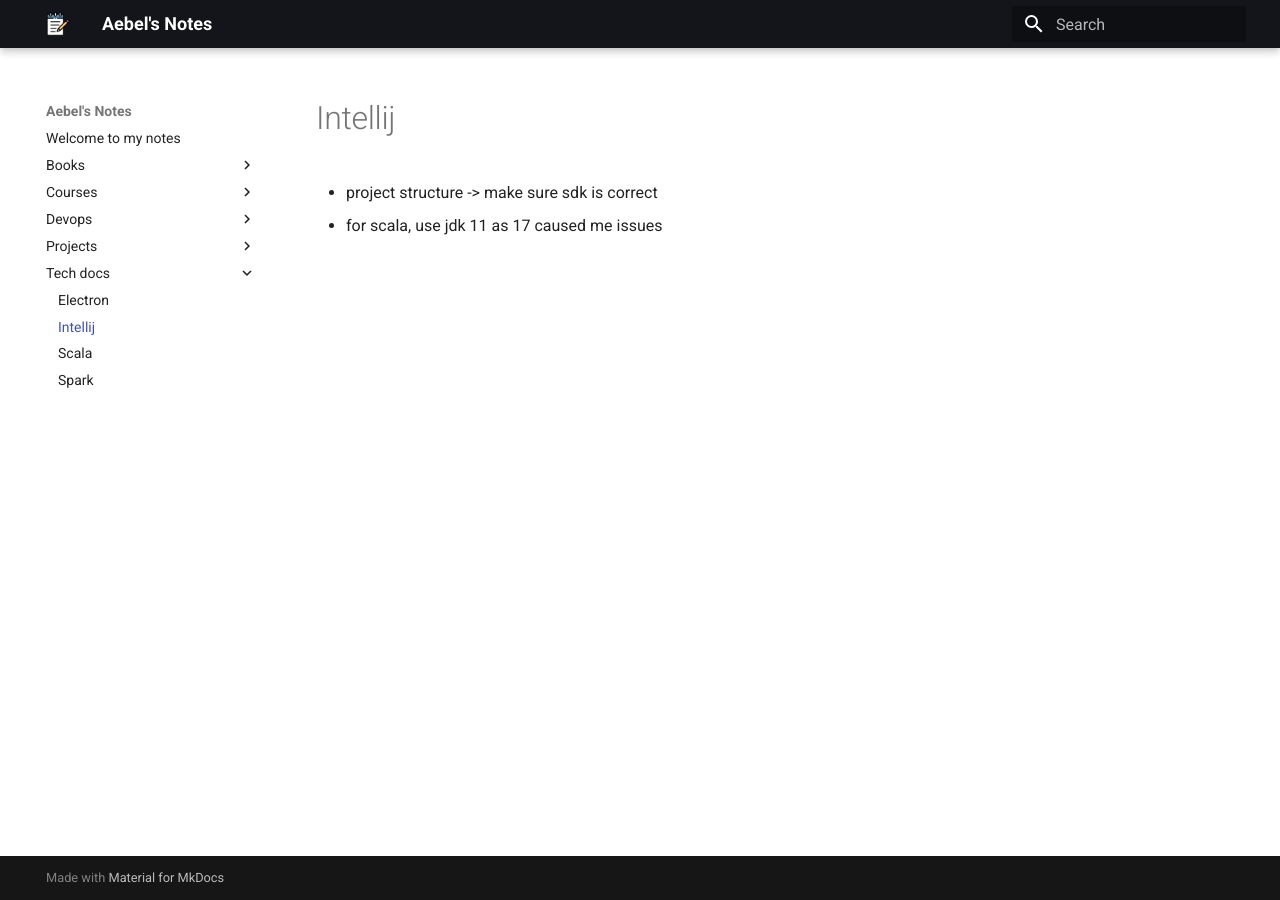
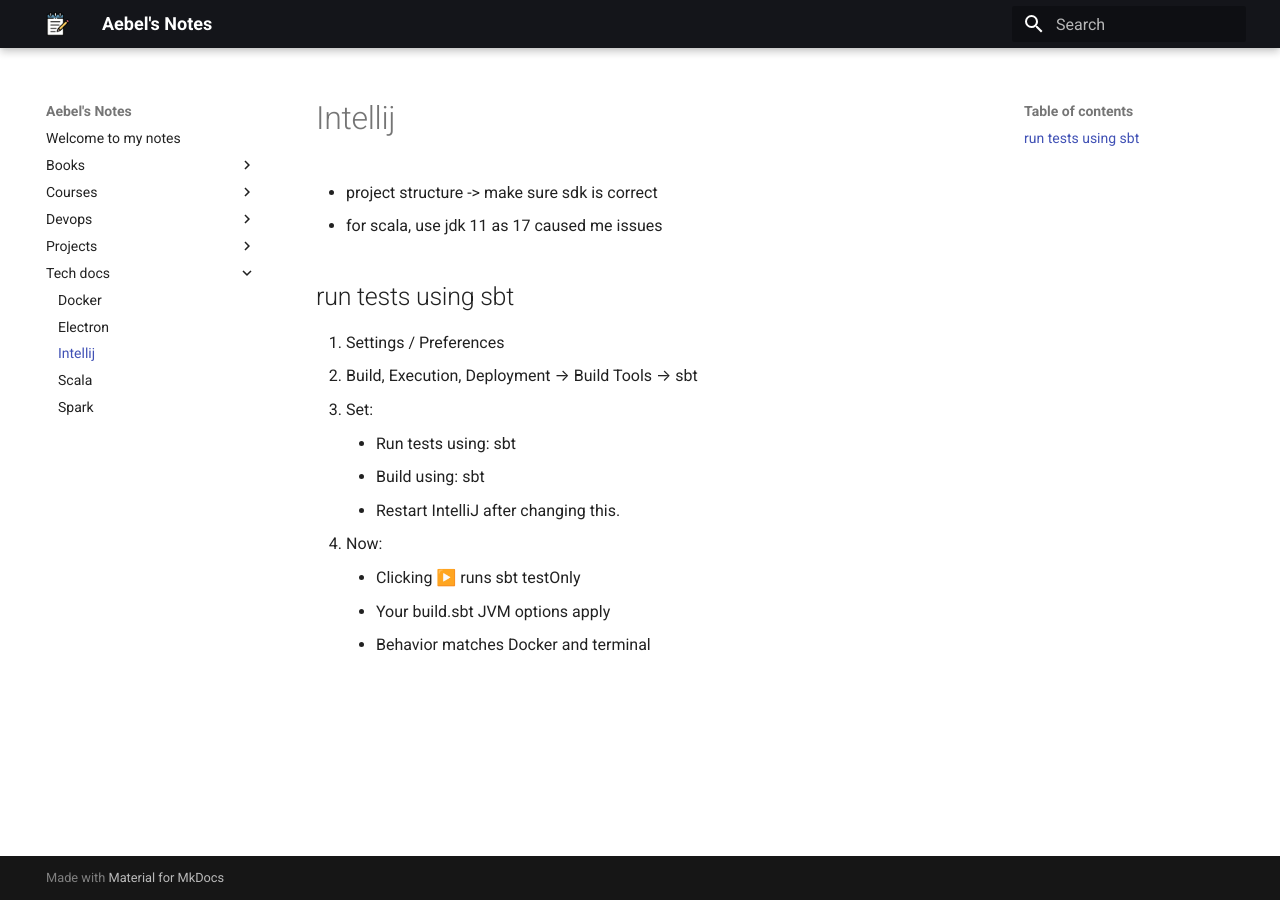
Before and after one commit to Aebel-Shajan/notes, an MkDocs documentation site: the page built from docs/tech-docs/intellij.md, in a window 1280 px wide. Built offline with MkDocs 1.6.1 and Material for MkDocs 9.7.7, drawn with Linux system fonts in a browser that asks for light colours.

Commit message:
Update notes

```diff
--- a/docs/tech-docs/intellij.md
+++ b/docs/tech-docs/intellij.md
@@ -1,3 +1,15 @@
 # Intellij
 * project structure -> make sure sdk is correct
 * for scala, use jdk 11 as 17 caused me issues
+
+## run tests using sbt
+1. Settings / Preferences
+2. Build, Execution, Deployment → Build Tools → sbt
+3. Set:
+    * Run tests using: sbt
+    * Build using: sbt
+    * Restart IntelliJ after changing this.
+4. Now:
+    * Clicking ▶️ runs sbt testOnly
+    * Your build.sbt JVM options apply
+    * Behavior matches Docker and terminal
```
Also changed, not shown: docs/courses/rock-the-jvm-spark-essentials.md (+4 -0 lines), docs/tech-docs/docker.md (added, +4 -0 lines), docs/tech-docs/spark.md (+3 -0 lines).
